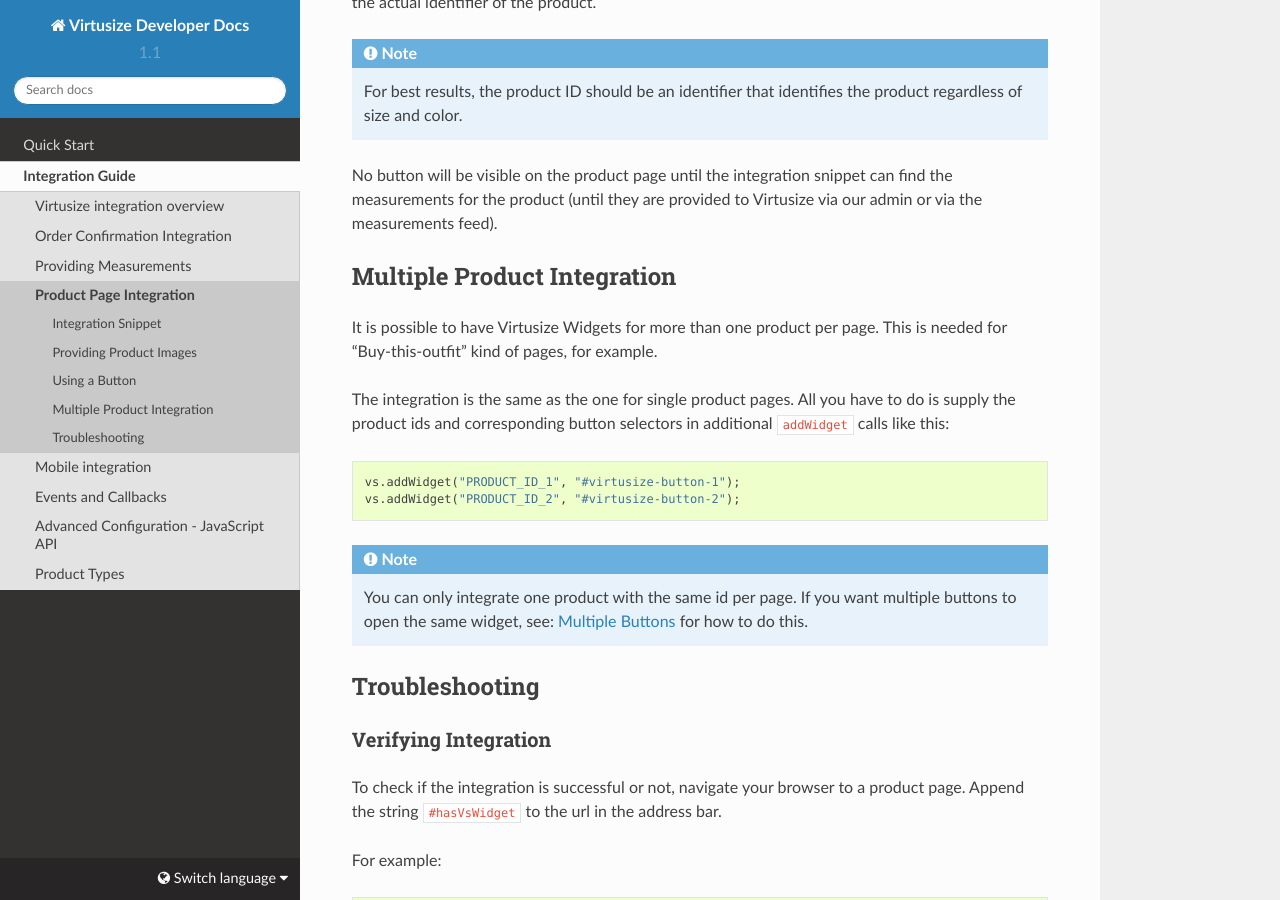
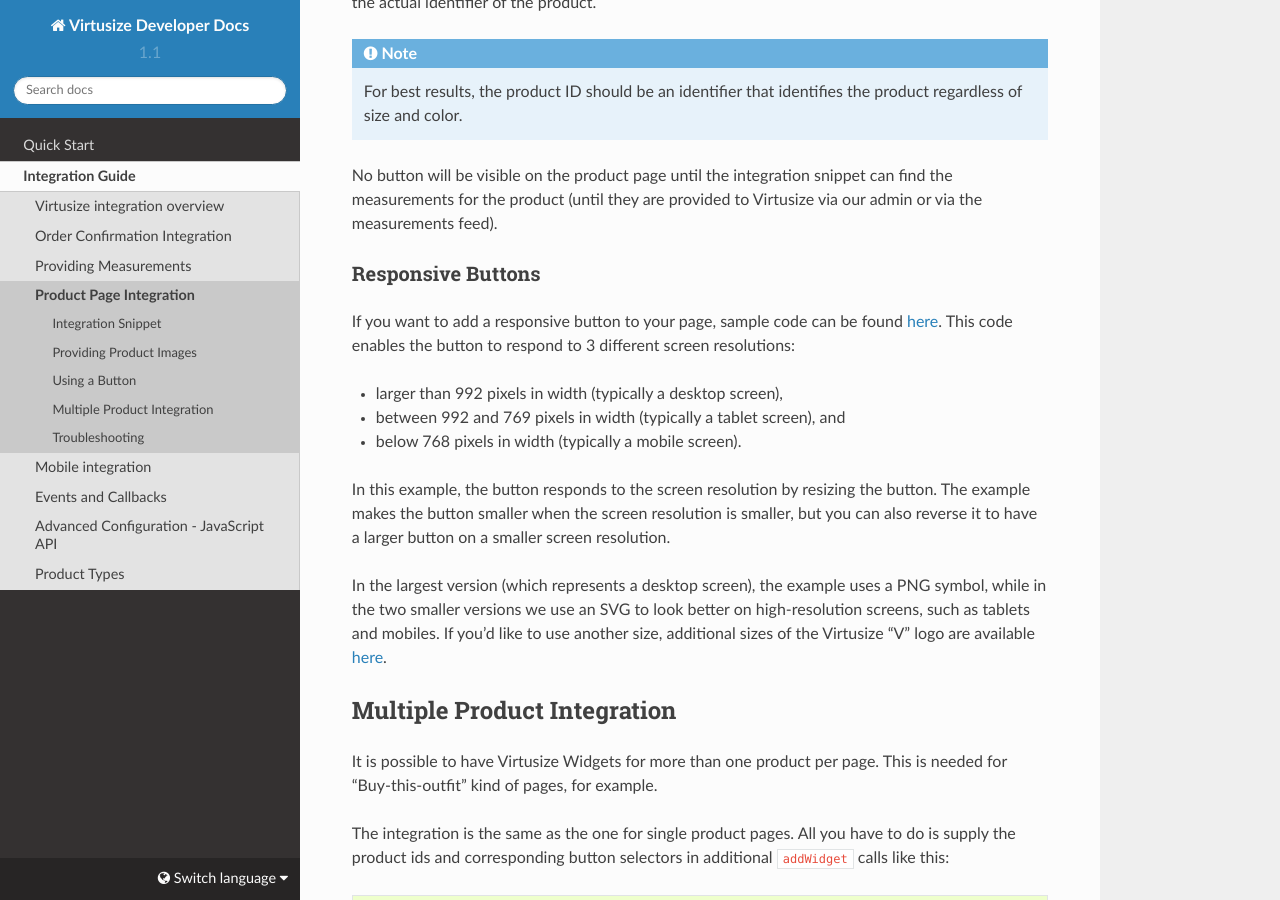
Before and after one commit to virtusize/virtusize.github.io, a Sphinx documentation site: the page built from source/integration-guide/integration.rst, in a window 1280 px wide and 900 px high, scrolled down 2728 px. Built offline with Sphinx 7.4.7 and the Read the Docs theme 2.0.0, drawn with Linux system fonts in a browser that asks for light colours.

Commit message:
Feature: Added section about responsive buttons

```diff
--- a/source/integration-guide/integration.rst
+++ b/source/integration-guide/integration.rst
@@ -170,6 +170,30 @@
 find the measurements for the product (until they are provided to Virtusize via
 our admin or via the measurements feed).
 
+.. _label-responsive-buttons:
+
+Responsive Buttons
+^^^^^^^^^^^^^^^^^^
+
+If you want to add a responsive button to your page, sample code can be found
+`here <http://codepen.io/wijkstrom/pen/EjVEBv>`_. This code enables the button
+to respond to 3 different screen resolutions:
+
+* larger than 992 pixels in width (typically a desktop screen),
+* between 992 and 769 pixels in width (typically a tablet screen), and
+* below 768 pixels in width (typically a mobile screen).
+
+In this example, the button responds to the screen resolution by resizing the
+button. The example makes the button smaller when the screen resolution is
+smaller, but you can also reverse it to have a larger button on a smaller screen
+resolution.
+
+In the largest version (which represents a desktop screen), the example uses a
+PNG symbol, while in the two smaller versions we use an SVG to look better on
+high-resolution screens, such as tablets and mobiles. If you'd like to use
+another size,  additional sizes of the Virtusize "V" logo are available
+`here <https://drive.google.com/folderview?id=0B4WX_xTVOfAqY2lLNTFzdElmUWc&usp=sharing>`_.
+
 
 Multiple Product Integration
 ----------------------------
```
Also changed, not shown: CHANGES.md (+1 -0 lines).
